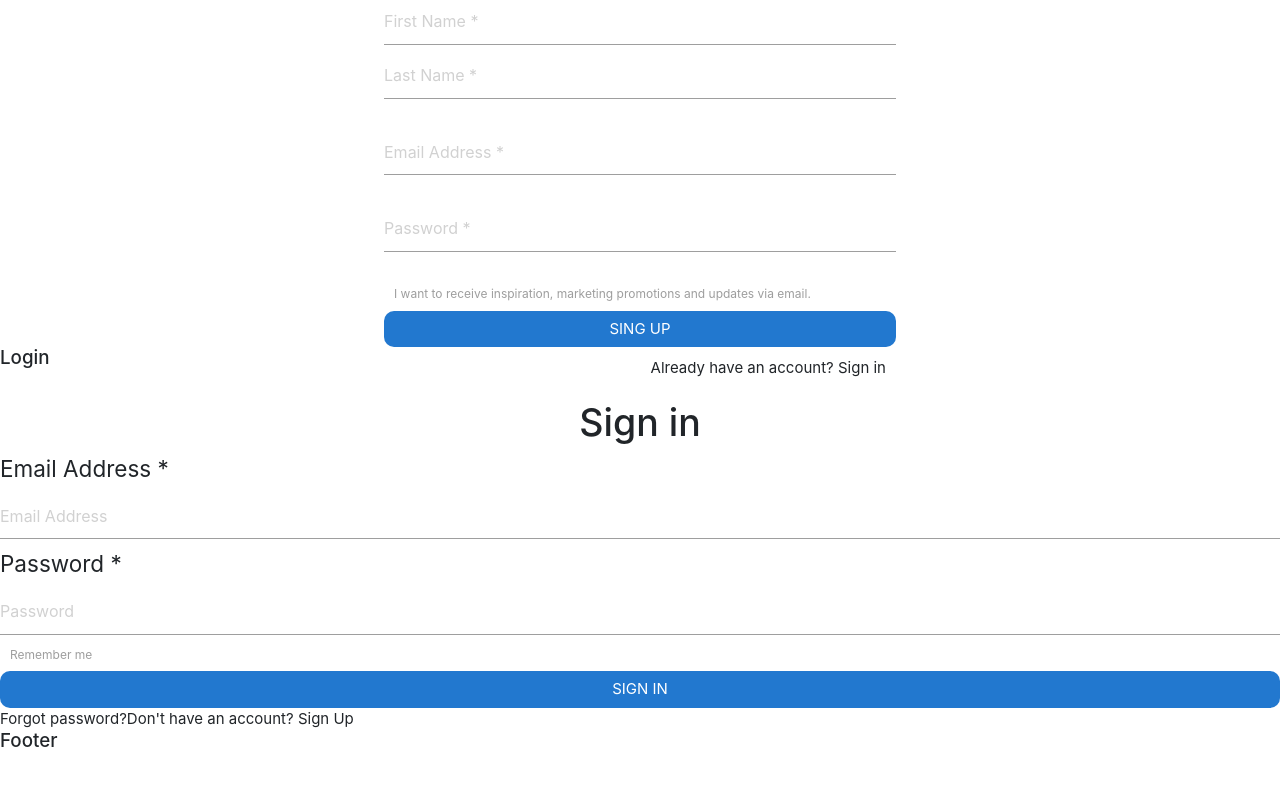
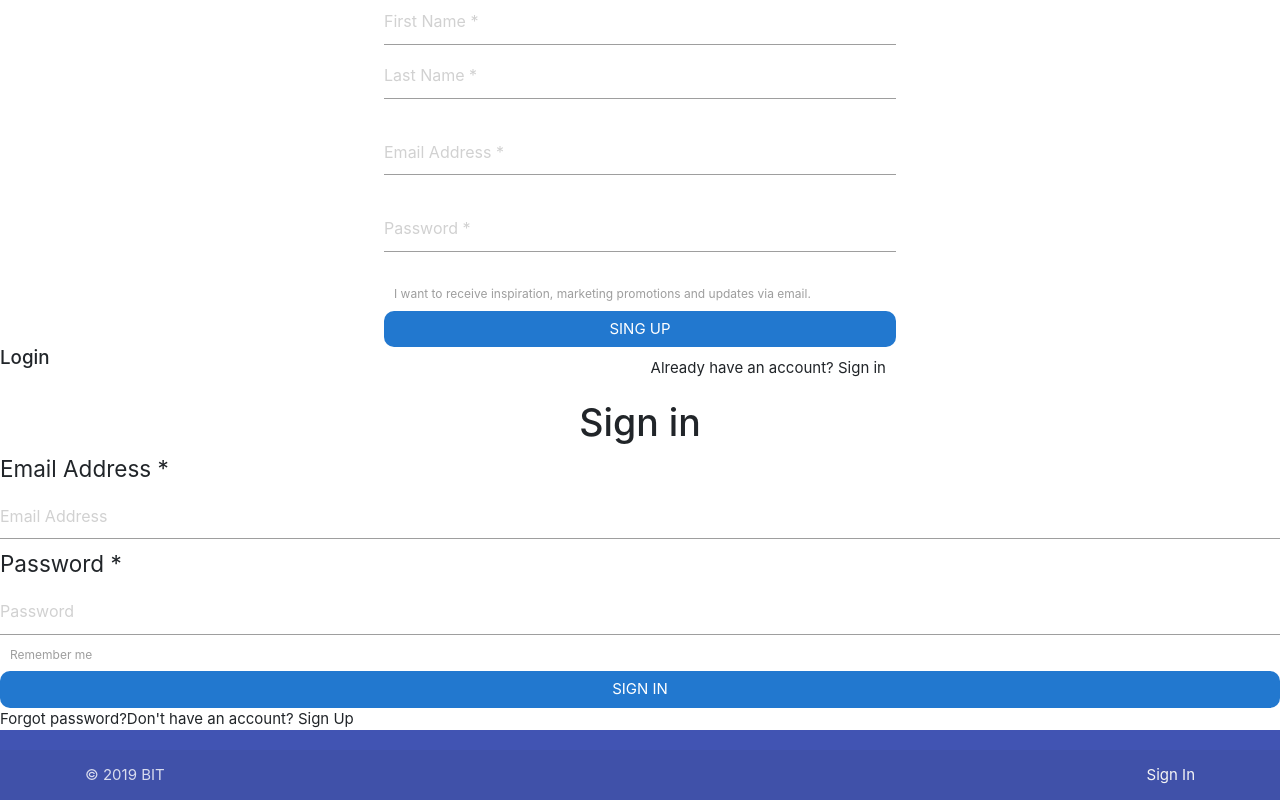
Before and after one commit to SimeunovicStef/FinalProject, a React (Create React App) app in the folder bit-crud/: page / in a window 1280 px wide. Shown: the part 223-1023 px from the top of the page. Before the commit the page ends 983 px from the top, so only its background shows below. Built offline with nearby package versions, Linux system fonts and the light colour scheme.

Commit message:
footer update

```diff
--- a/bit-crud/src/components/Footer.js
+++ b/bit-crud/src/components/Footer.js
@@ -2,9 +2,14 @@ import React from 'react'
 
 const Footer = (props) => {
     return (
-        <footer>
-            <h5>Footer</h5>
-        </footer>
+        <footer class="page-footer">
+        <div class="footer-copyright">
+          <div class="container">
+          © 2019 BIT
+          <a class="grey-text text-lighten-4 right" href="#!">Sign In</a>
+          </div>
+        </div>
+      </footer>
     )
 }
 export default Footer
--- a/bit-crud/src/index.css
+++ b/bit-crud/src/index.css
@@ -71,3 +71,7 @@ label  {
 }
 
 /* Footer */
+
+.page-footer {
+  background-color: #4154b3;
+}
```
Also changed, not shown: bit-crud/src/page/About.js (added, +11 -0 lines).
